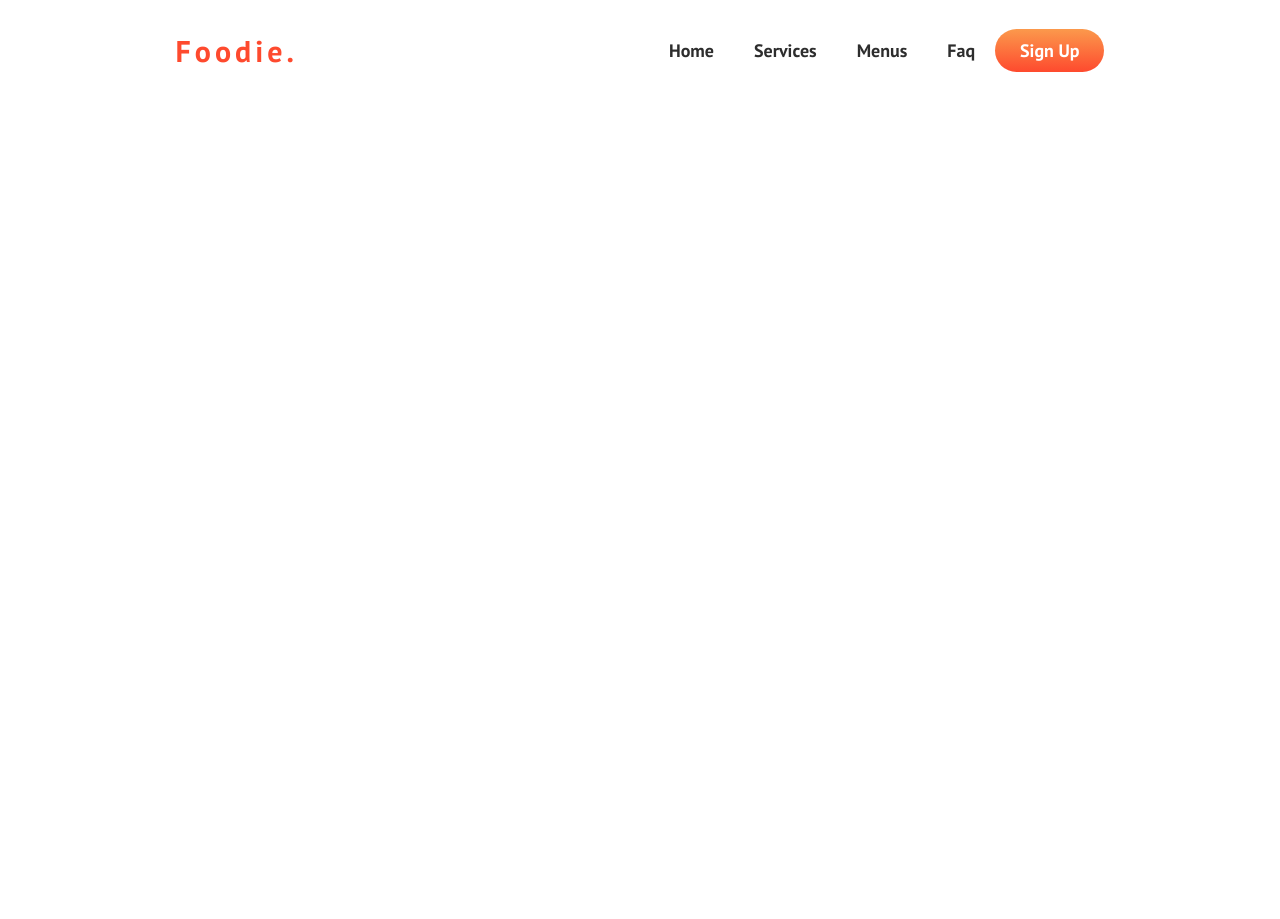
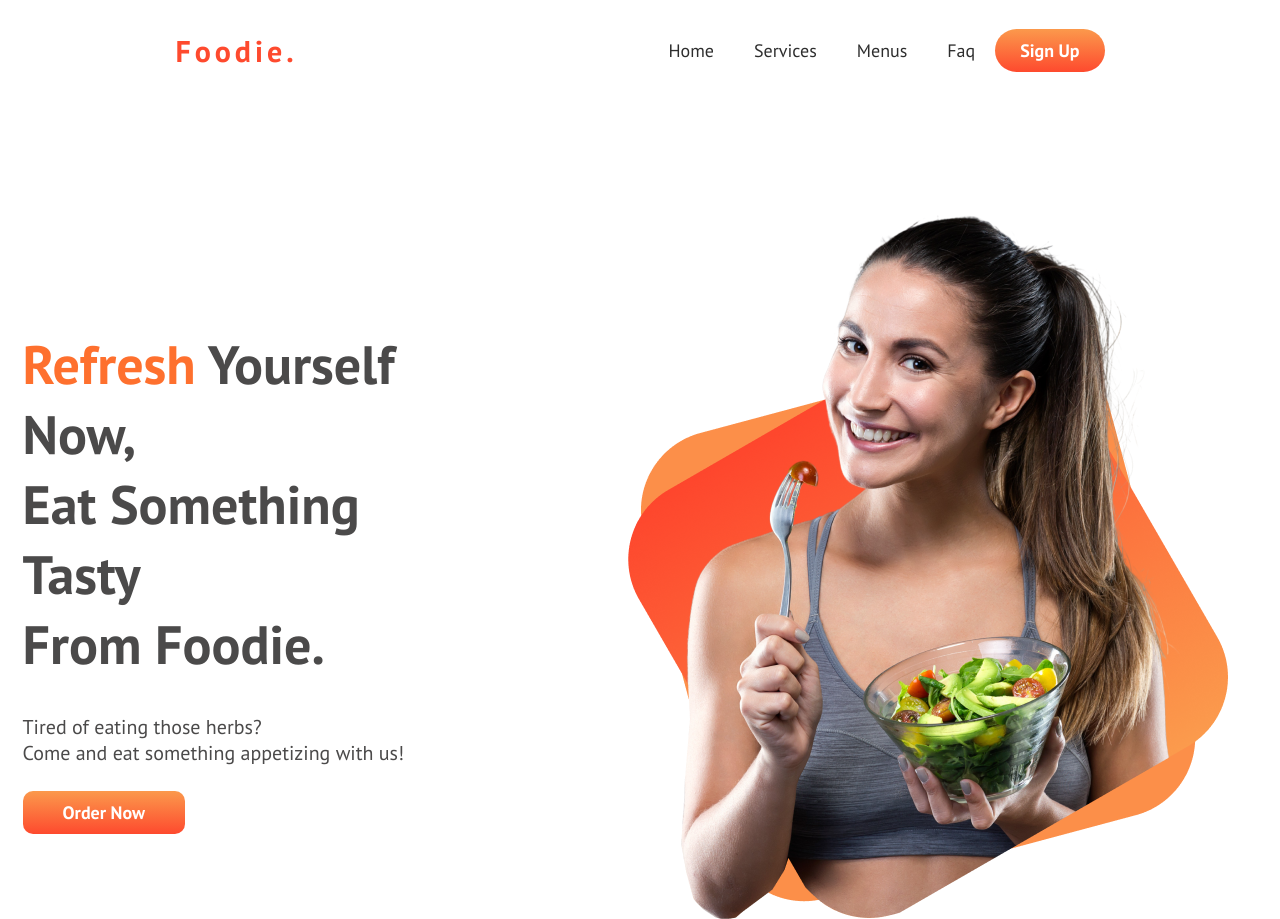
Before and after one commit to Shariful-Islam-Sourav/foodie, a plain HTML site: page index.html in a window 1280 px wide. Shown: the top 919 px of the page. Before the commit the page ends 800 px from the top, so only its background shows below. Drawn offline with Linux system fonts and the light colour scheme.

Commit message:
Hero Added

```diff
--- a/index.html
+++ b/index.html
@@ -5,10 +5,11 @@
     <meta http-equiv="X-UA-Compatible" content="IE=edge" />
     <meta name="viewport" content="width=device-width, initial-scale=1.0" />
     <title>Foodie</title>
+    <link rel="shortcut icon" href="./assets/fab.png" type="image/x-icon" />
     <link rel="preconnect" href="https://fonts.googleapis.com" />
     <link rel="preconnect" href="https://fonts.gstatic.com" crossorigin />
     <link
-      href="https://fonts.googleapis.com/css2?family=PT+Sans:ital,wght@0,700;1,400&display=swap"
+      href="https://fonts.googleapis.com/css2?family=PT+Sans:wght@400;700&display=swap"
       rel="stylesheet"
     />
     <link rel="stylesheet" href="style.css" />
@@ -28,5 +29,27 @@
         </ul>
       </nav>
     </header>
+    <!--Header Section End-->
+    <section class="hero-section flexible">
+      <div class="left-content">
+        <h1>
+          <span class="orange">Refresh</span> Yourself Now, <br>Eat Something Tasty <br> From Foodie.
+        </h1>
+        <p>
+          Tired of eating those herbs?<br />
+          Come and eat something appetizing with us!
+        </p>
+        <a class="order btn" href="#">Order Now</a>
+      </div>
+      <div class="right-content">
+        <img src="./assets/hero-model.png" alt="Hero-Model" />
+      </div>
+    </section>
+    <!-- Hero Section End-->
+    <section class="about-section flexible">
+        <div class="left-content">
+            <img src="./assets/about-models.png" alt="About Model" />
+        </div>
+    </section>
   </body>
 </html>
--- a/style.css
+++ b/style.css
@@ -8,15 +8,22 @@ a {
     text-decoration: none;
     font-size: 18px;
 }
+h1 {
+    font-size: 54px;
+}
+p {
+    font-size: 20px;
+}
 header {
     display: flex;
     align-items: center;
     justify-content:space-around;
     height: 100px;
-    margin-bottom: 200px;
+    margin-bottom: 100px;
 }
 .logo-txt a{
     font-size: 30px;
+    font-weight: 700;
     letter-spacing: 4px;
     color: #fe4a2e;
 }
@@ -39,6 +46,7 @@ ul li a:hover {
     border-radius: 25px;
 }
 .btn {
+    font-weight: 700;
     color: #fff;
     background: linear-gradient(#fb994c,#fe4a2e);
     transition: 1s all;
@@ -47,3 +55,27 @@ ul li a:hover {
     background: #fff;
     box-shadow: 1px 1px 15px #777;
 }
+.flexible {
+    display:flex;
+    align-items: center;
+    justify-content: center;
+    margin-bottom: 150px;
+}
+.left-content {
+    width: 30%;
+    margin-right: 15%;
+    color: #4b4a4a;
+}
+.orange {
+    color: #fe702e;
+}
+.left-content p , .left-content h1{
+   margin-bottom: 35px;
+}
+.order {
+    padding: 10px 40px;
+    border-radius: 10px;
+}
+.order:hover {
+    color:#fe702e
+}
```
Also changed, not shown: assets/7.png (added), assets/about-model.png (renamed from assets/Person Image.png), assets/about-models.png (renamed from assets/6667872_preview-removebg-preview.png), assets/fab.png (added), assets/hero-model.png (renamed from assets/Group 8425.png). Lines whose indentation alone changed are shown as unchanged.
